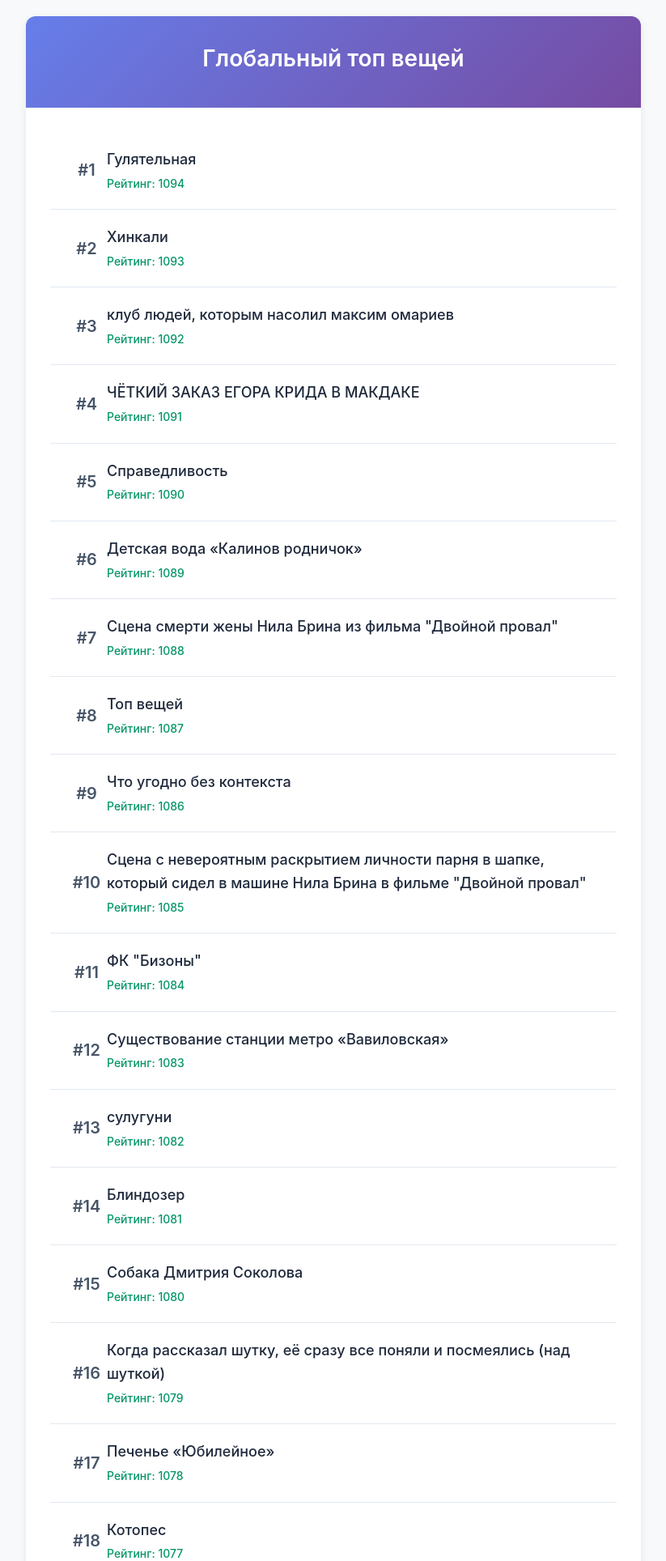
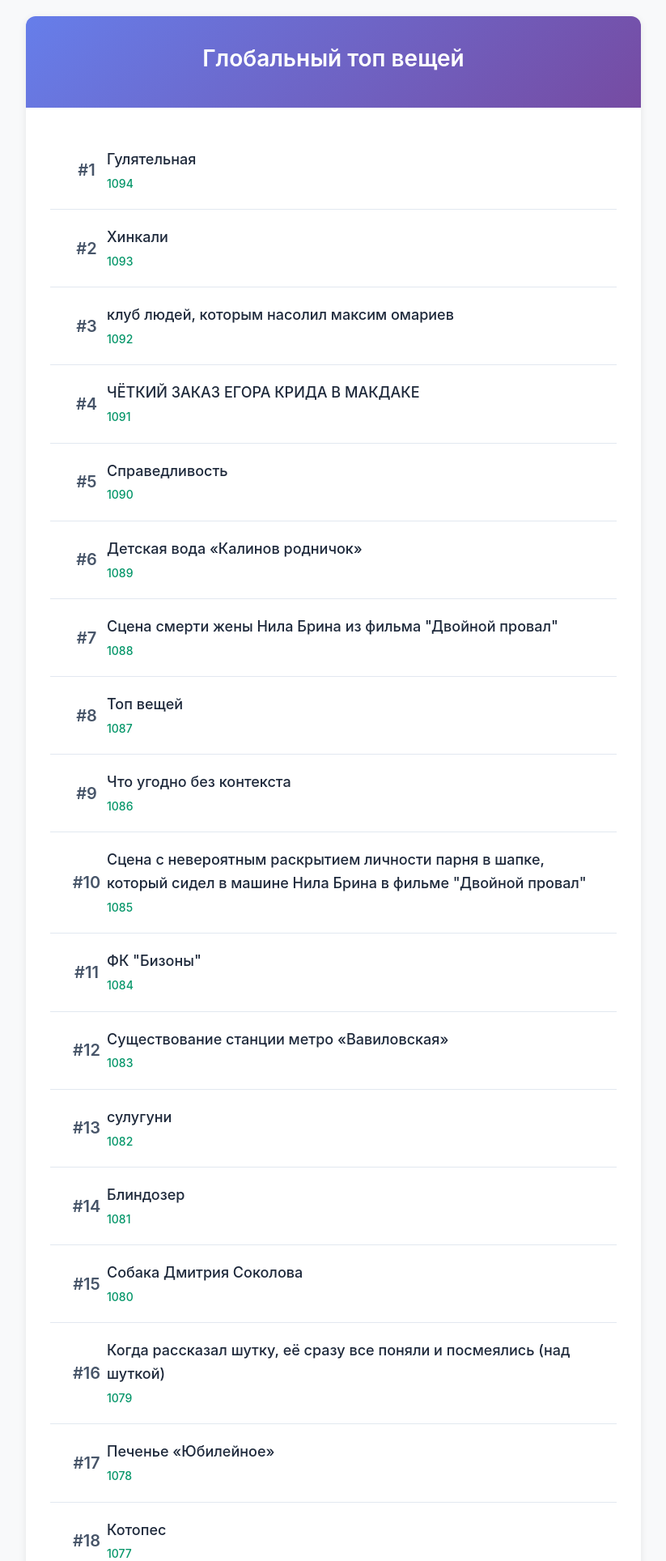
Before and after one commit to eulerspoon/TopOfThings, a Django app: page / in a window 1280 px wide. Shown: the top 1928 px of the page at 81% size, without its empty margins (228-1051 px from the left). Run offline with Django 5.2, Linux system fonts and the light colour scheme; data comes from the database, SQL or seed files in the repository; both versions use the stored data as it was after the commit.

Commit message:
template microfix

```diff
--- a/tot_api_service/tot_api_app/templates/global_top.html
+++ b/tot_api_service/tot_api_app/templates/global_top.html
@@ -202,7 +202,7 @@
                                 {{ thing.title }}
                             </div>
                             <div class="thing-meta">
-                                <span class="rating">Рейтинг: {{ thing.rating|floatformat:0 }}</span>
+                                <span class="rating">{{ thing.rating|floatformat:0 }}</span>
                             </div>
                         </div>
                     </li>
```
Also changed, not shown: tot_api_service/db.sqlite3.
